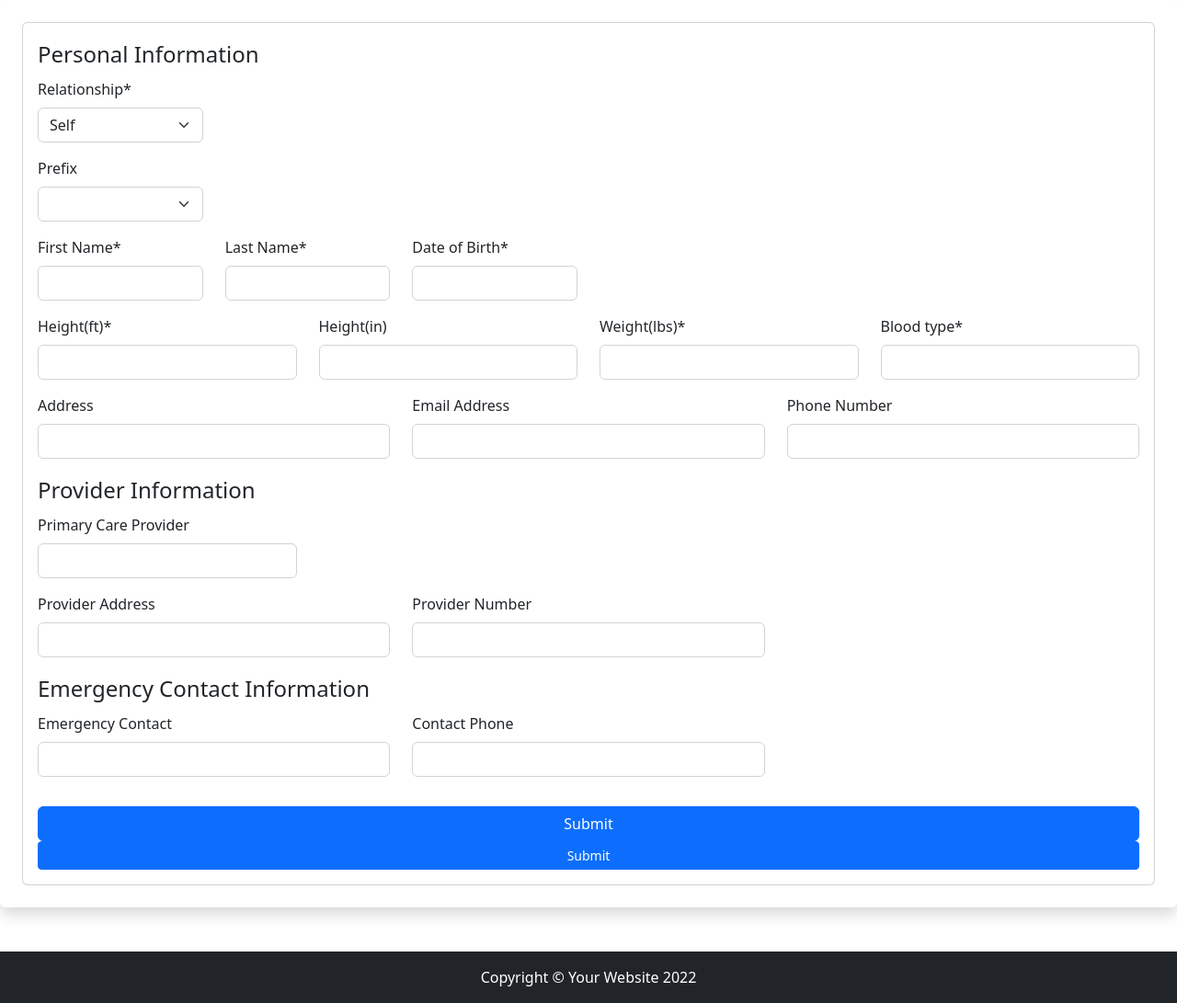
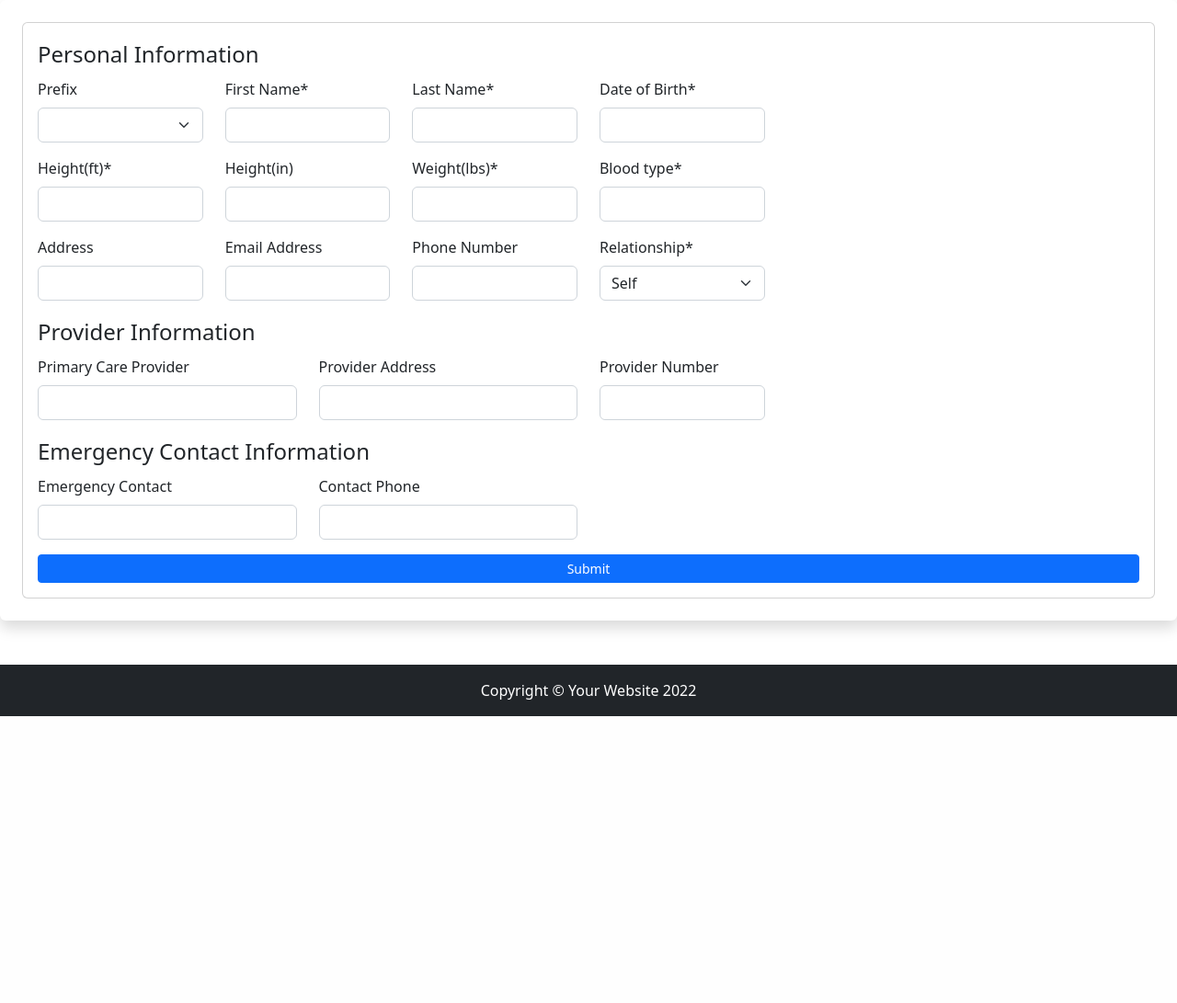
Before and after one commit to Stephen-Nw/nwaukwaPHR, a Django app: page /user_profile in a window 1280 px wide. Shown: the part 56-1147 px from the top of the page at 92% size. After the commit the page ends 835 px from the top, so only its background shows below. Run offline with Django 4.2, Linux system fonts and the light colour scheme; some libraries are stand-ins or nearby versions.

Commit message:
format form structure

```diff
--- a/health_records/templates/health_records/user_profile.html
+++ b/health_records/templates/health_records/user_profile.html
@@ -19,70 +19,62 @@
             <legend>Personal Information</legend>
             <div class="row">
                 <div class="col-2">
-                    {{ form.relationship|as_crispy_field}}
+                    {{ form.prefix|as_crispy_field}}
+                </div>
+                <div class="col-2">
+                    {{ form.first_name|as_crispy_field }}
+                </div>
+                <div class="col-2">
+                    {{ form.last_name|as_crispy_field }}
+                </div>
+                <div class="col-2">
+                    {{ form.date_of_birth|as_crispy_field }}
+                </div>
+            </div>
+        </fieldset>
+
+        <fieldset>
+            <div class="row">
+                <div class="col-2">
+                    {{ form.height_ft|as_crispy_field}}
+                </div>
+                <div class="col-2">
+                    {{ form.height_in|as_crispy_field}}
+                </div>
+                <div class="col-2">
+                    {{ form.weight_lbs|as_crispy_field}}
+                </div>
+                <div class="col-2">
+                    {{ form.blood_type|as_crispy_field}}
                 </div>
             </div>
 
             <div class="row">
                 <div class="col-2">
-                    {{ form.prefix|as_crispy_field}}
-                </div>
-            </div>
-
-
-            <div class="row">
-                <div class="col-2">
-                    {{ form.first_name|as_crispy_field}}
+                    {{ form.address|as_crispy_field}}
                 </div>
                 <div class="col-2">
-                    {{ form.last_name|as_crispy_field}}
+                    {{ form.email|as_crispy_field}}
                 </div>
                 <div class="col-2">
-                    {{ form.date_of_birth|as_crispy_field}}
+                    {{ form.phone|as_crispy_field}}
                 </div>
-            </div>
-
-            <div class="row">
-                <div class="col-3">
-                    {{ form.height_ft|as_crispy_field}}
-                </div>
-                <div class="col-3">
-                    {{ form.height_in|as_crispy_field}}
-                </div>
-                <div class="col-3">
-                    {{ form.weight_lbs|as_crispy_field}}
-                </div>
-                <div class="col-3">
-                    {{ form.blood_type|as_crispy_field}}
-                </div>
-            </div>
-
-            <div class="row">
-                <div class="col-4">
-                    {{ form.address|as_crispy_field}}
-                </div>
-                <div class="col-4">
-                    {{ form.email|as_crispy_field}}
-                </div>
-                <div class="col-4">
-                    {{ form.phone|as_crispy_field}}
+                <div class="col-2">
+                    {{ form.relationship|as_crispy_field}}
                 </div>
             </div>
         </fieldset>
 
-        <fieldset style="border-style: solid; border-color: #F00;">
+        <fieldset>
             <legend>Provider Information</legend>
             <div class="row">
                 <div class="col-3">
                     {{ form.pcp|as_crispy_field}}
                 </div>
-            </div>
-
-            <div class="row">
-                <div class="col-4">
+                <div class="col-3">
                     {{ form.pcp_address|as_crispy_field}}
                 </div>
-                <div class="col-4">
+                <div class="col-2">
                     {{ form.pcp_number|as_crispy_field}}
                 </div>
             </div>
@@ -92,16 +84,16 @@
         <fieldset>
             <legend>Emergency Contact Information</legend>
             <div class="row">
-                <div class="col-4">
+                <div class="col-3">
                     {{ form.emergency_contact|as_crispy_field}}
                 </div>
-                <div class="col-4">
+                <div class="col-3">
                     {{ form.emergency_phone|as_crispy_field}}
                 </div>
             </div>
         </fieldset>
 
-        <button type="submit" class="btn btn-primary mt-3">Submit</button>
+        {% comment %} <button type="submit" class="btn btn-primary mt-3">Submit</button> {% endcomment %}
         <input type="Submit" value="Submit" class="btn btn-primary btn-sm">
 
 
```
